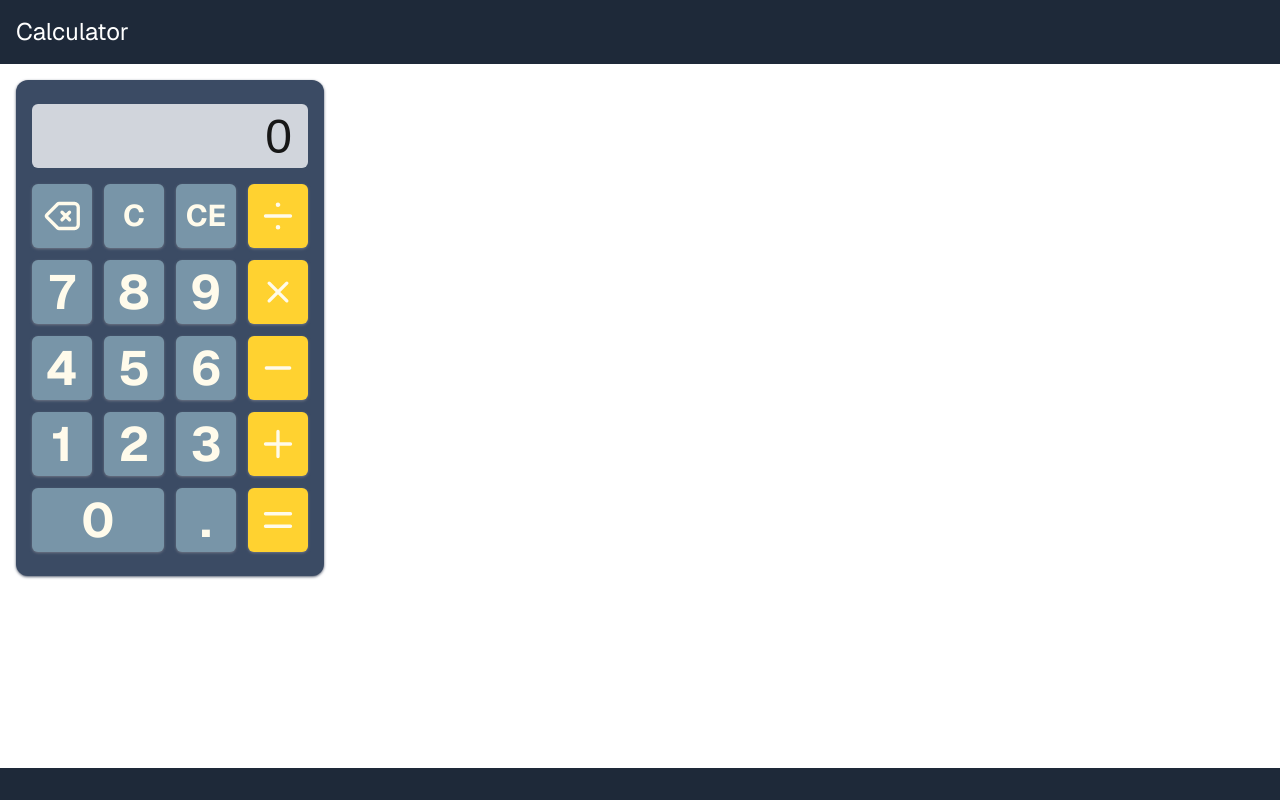
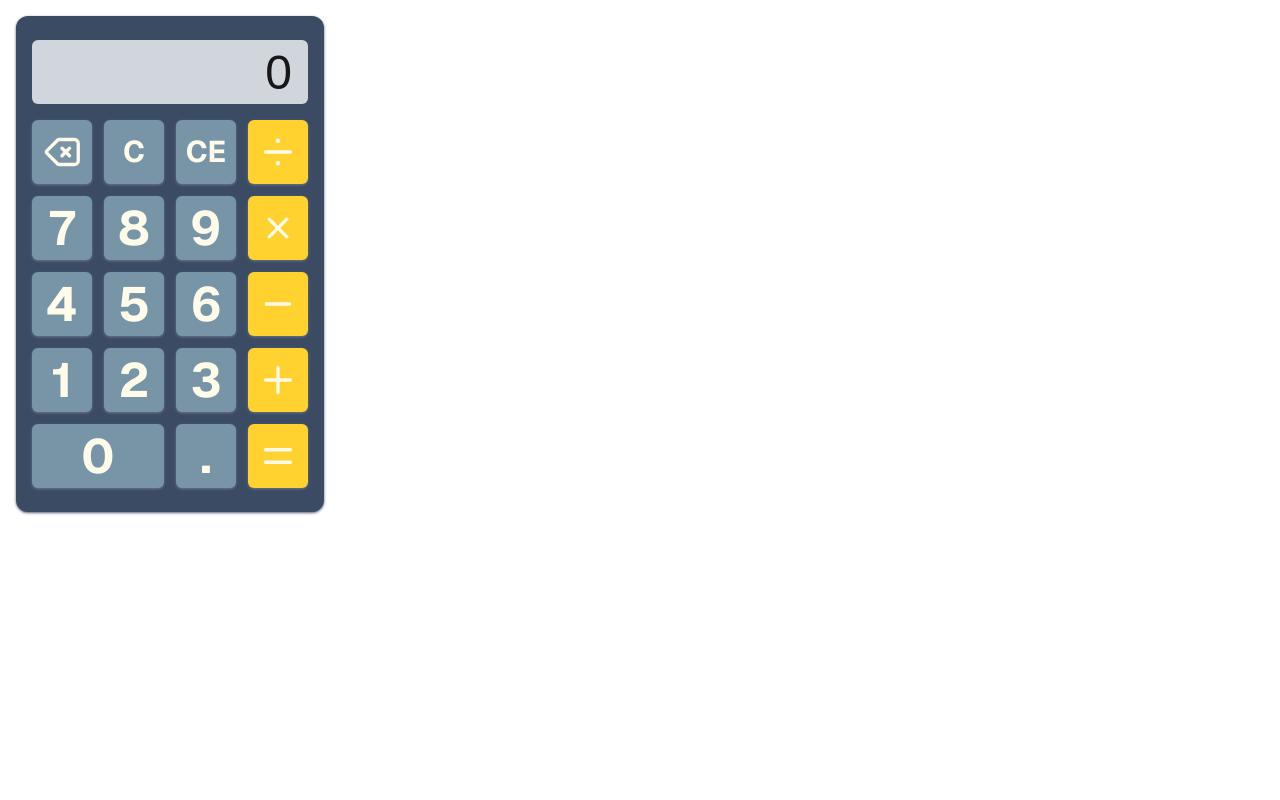
Before and after one commit to niglambert/calculator, a Next.js app: page / in a window 1280 px wide. Built offline with nearby package versions, Linux system fonts and the light colour scheme.

Commit message:
removed header footer

```diff
--- a/src/app/page.tsx
+++ b/src/app/page.tsx
@@ -1,15 +1,11 @@
 "use client";
 
-import Header from "./components/Header";
-import Footer from "./components/Footer";
 import Container from "./components/Container";
 
 export default function Home() {
   return (
     <div className="flex flex-col min-h-screen">
-      <Header />
       <Container />
-      <Footer />
     </div>
   );
 }
```
